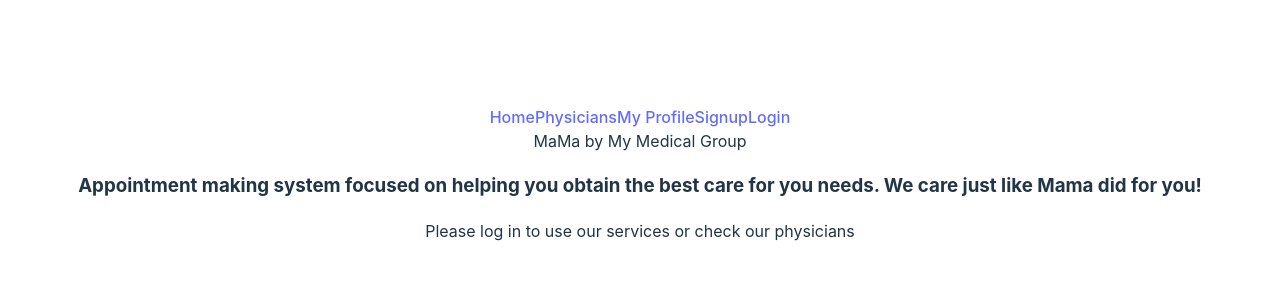
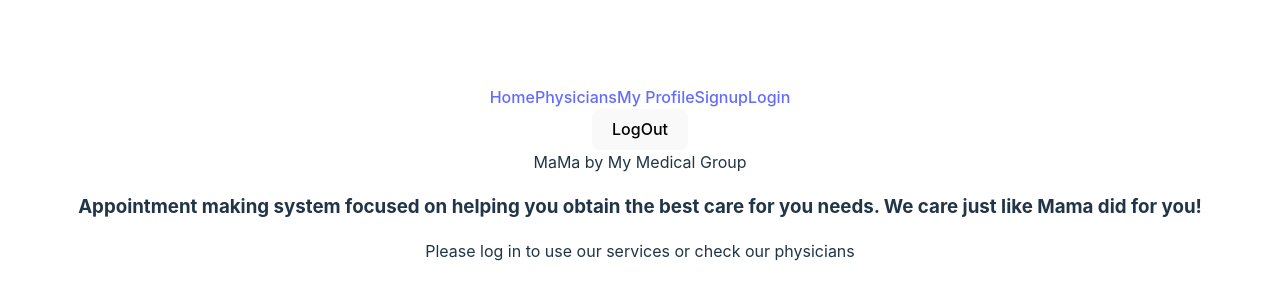
Before and after one commit to bsarango/mama-medical-appointment-maker, a React (Vite) app in the folder client/: page / in a window 1280 px wide. Shown: the part 226-526 px from the top of the page. Built offline with nearby package versions, Linux system fonts and the light colour scheme; no server answers.

Commit message:
OutletContext updated in Home page, button added to header in App.jsx

```diff
--- a/client/src/App.jsx
+++ b/client/src/App.jsx
@@ -22,6 +22,7 @@ function App() {
     <>
       <header>
         <NavBar/>
+        <button onClick={e=>{setLoggedIn(false)}}>LogOut</button>
       </header>
       <Outlet context={{patient:[patient, setPatient],loggedIn:[loggedIn,setLoggedIn]}}/>
     </>
--- a/client/src/pages/Home.jsx
+++ b/client/src/pages/Home.jsx
@@ -4,7 +4,7 @@ import Appointments from '../components/Appointments';
 
 
 function Home(){
-    const {loggedIn} = useOutletContext() //Work this out to see if this work
+    const{patient, loggedIn} = useOutletContext()
 
     if(loggedIn){
         <>
```
